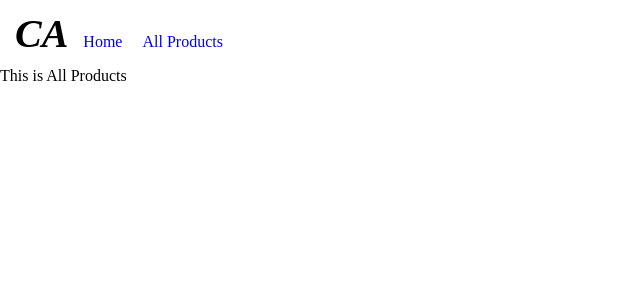
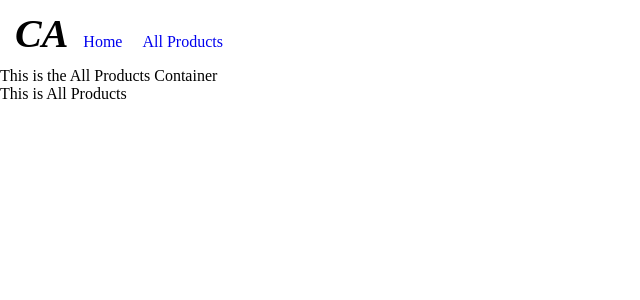
Before and after one commit to charlotte-adams/etsy-github-project, a React (Create React App) app: page /products in a window 1280 px wide. Shown: the top 300 px of the page, without its empty margins (0-640 px from the left). Built offline with nearby package versions, Linux system fonts and the light colour scheme.

Commit message:
add new Components to App.js

```diff
--- a/src/App.js
+++ b/src/App.js
@@ -3,8 +3,7 @@ import { Header } from "./Header.js";
 import "./App.css";
 import { Route } from "react-router-dom";
 import { Home } from "./Home.js";
-import { AllProducts } from "./AllProducts.js";
-
+import { AllProductsContainer } from "./AllProductsContainer.js";
 import { BrowserRouter } from "react-router-dom";
 
 class App extends Component {
@@ -16,7 +15,7 @@ class App extends Component {
             <Header />
 
             <Route exact path="/" component={Home} />
-            <Route exact path="/products" component={AllProducts} />
+            <Route exact path="/products" component={AllProductsContainer} />
           </div>
         </BrowserRouter>
       </div>
```
